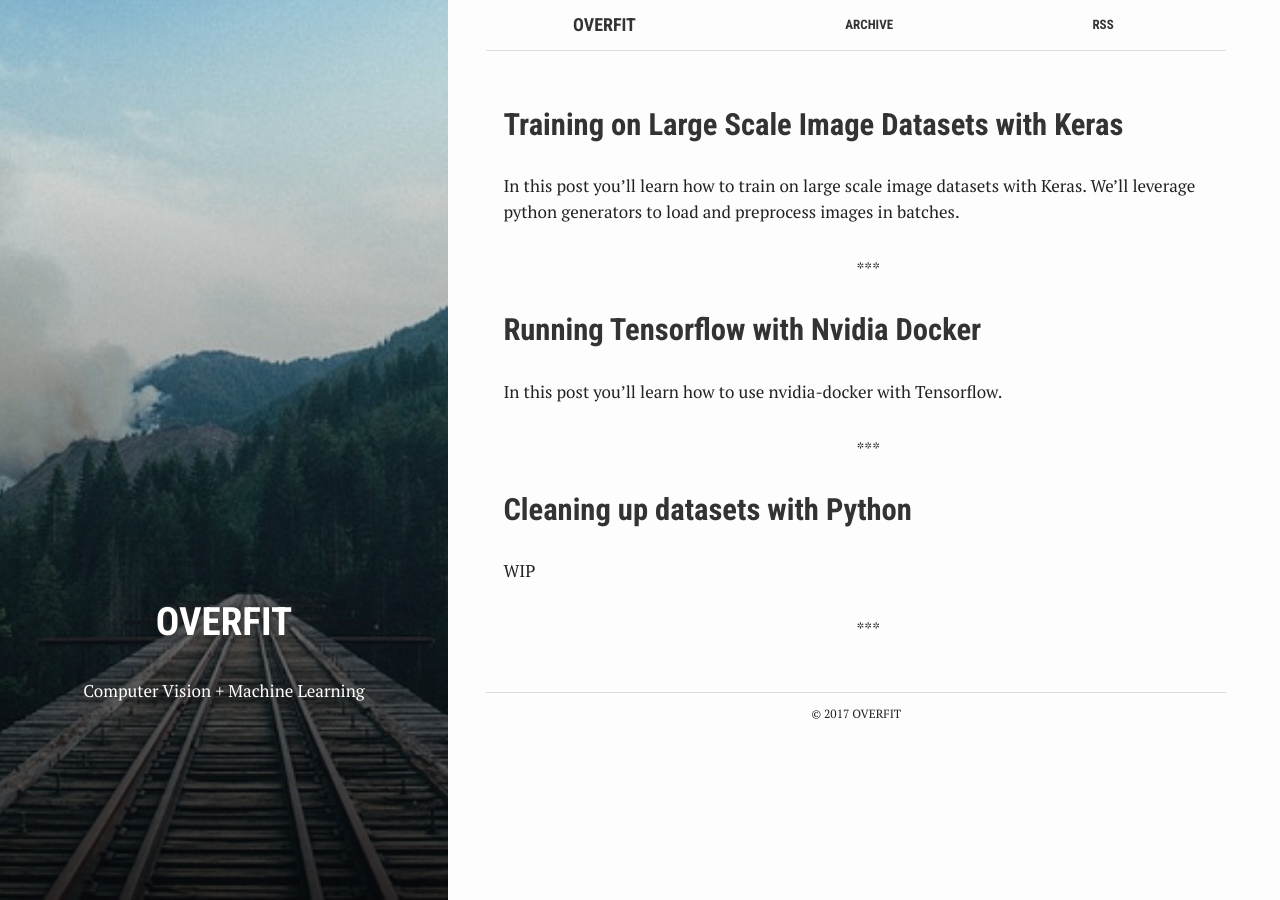
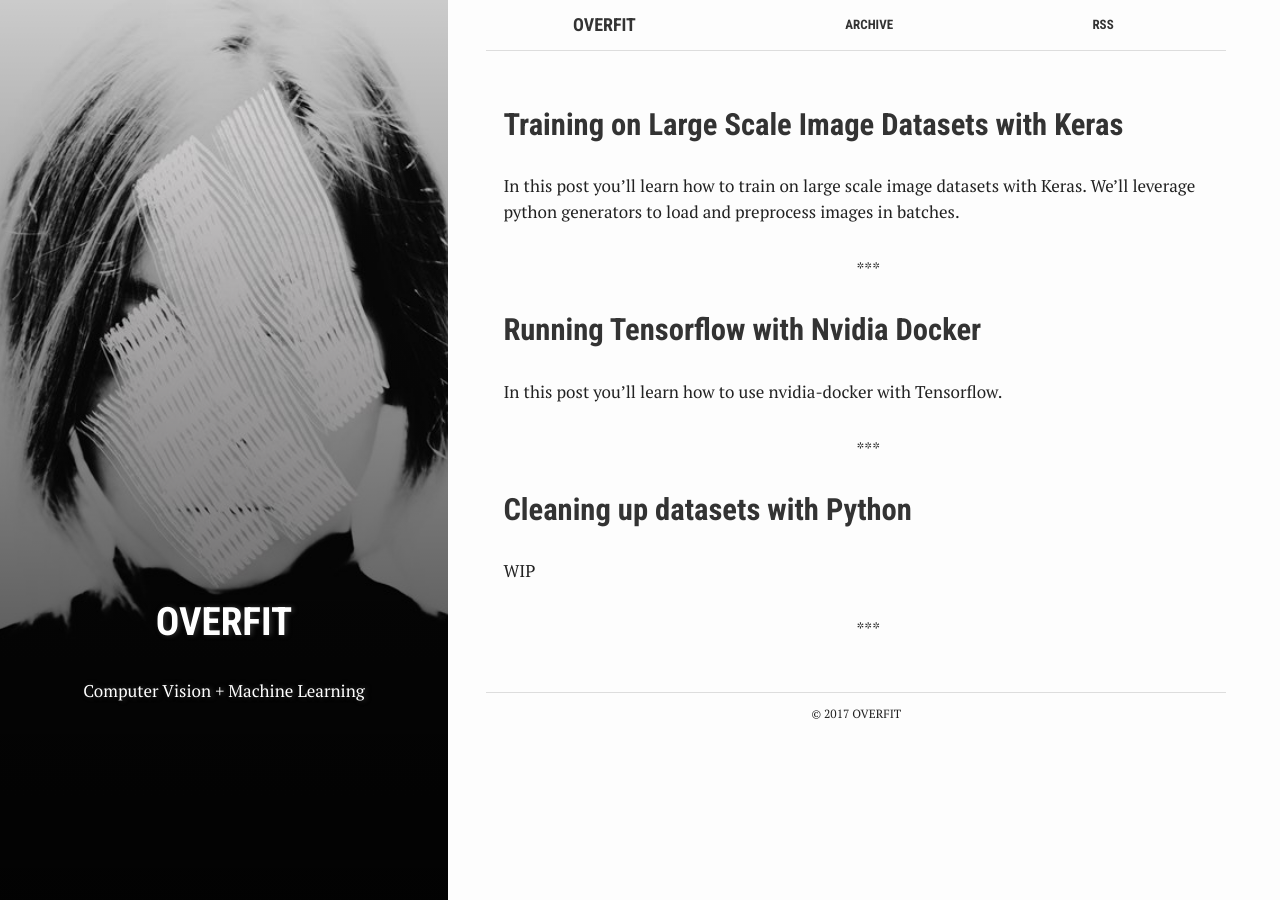
Before and after one commit to paulserraino/overfit, a Jekyll site: the page built from index.html, in a window 1280 px wide. Built offline with Jekyll 4.4.1, drawn with Linux system fonts in a browser that asks for light colours.

Commit message:
update main bg image

```diff
--- a/index.html
+++ b/index.html
@@ -1,5 +1,5 @@
 ---
-bg: "rails.jpg"
+bg: "of1.jpg"
 layout: default
 crawlertitle: "OVERFIT"
 title: "Overfit"
```
Also changed, not shown: assets/images/of1.jpg (added).
